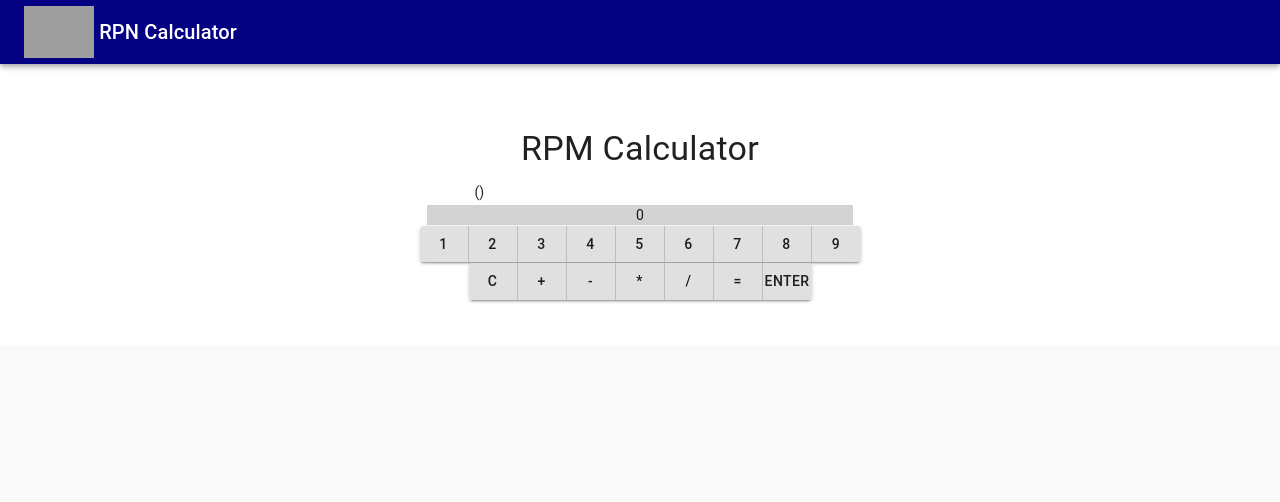
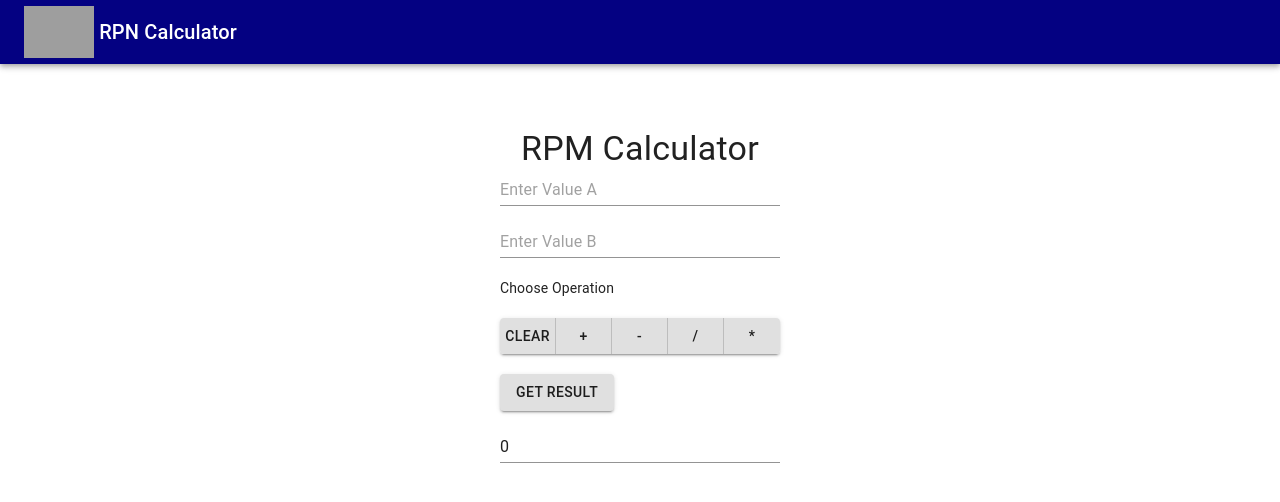
Before and after one commit to alfredrafael/my-rpn-calculator, a React (Create React App) app: page / in a window 1280 px wide. Shown: the top 502 px of the page. Built offline with nearby package versions, Linux system fonts and the light colour scheme; grey boxes are pictures that could not be loaded.

Commit message:
finishes

```diff
--- a/src/App.jsx
+++ b/src/App.jsx
@@ -1,4 +1,4 @@
-import React, { useState } from "react";
+import React, { useState, useEffect } from "react";
 import {
   Box,
   AppBar,
@@ -13,8 +13,11 @@ import {
   Typography,
   Button,
   ButtonGroup,
+  TextField,
+  Input,
 } from "@material-ui/core";
 import { makeStyles } from "@material-ui/core/styles";
+import "./app.css";
 
 const useStyles = makeStyles((theme) => ({
   myLogo: {
@@ -33,88 +36,70 @@ const useStyles = makeStyles((theme) => ({
     textAlign: "center",
   },
   calcButton: {
-    width: "3.5em",
+    width: "4em",
   },
-  calcBtnDouble: {
-    width: "7em",
+  activeBtn: {
+    background: "#040182",
+    color: "white",
+    width: "4em",
   },
-  btnRow: {
-    marginBottom: "1%",
-  },
-  myBtnRow: {
-    margin: "2% 0",
+  resultBtn: {
+    width: "fit-content",
   },
 }));
+
+const allOperations = [
+  {
+    name: "plus",
+    sign: "+",
+    className: "",
+  },
+  {
+    name: "minus",
+    sign: "-",
+    className: "",
+  },
+  {
+    name: "division",
+    sign: "/",
+    className: "",
+  },
+  {
+    name: "multiplication",
+    sign: "*",
+    className: "",
+  },
+];
 
 //////////////////////////////////////////////////////
 
 /////////////////////////////////////////////////////
 
 const App = () => {
-  const [calc, setCalc] = useState("");
-  const [result, setResult] = useState("");
-  const [stack, setStack] = useState([]);
+  const [valueA, setValueA] = useState();
+  const [valueB, setValueB] = useState();
+  const [operations, setOperations] = useState();
+  const [result, setResult] = useState(0);
 
-  const ops = ["/", "*", "+", "-", "."];
-
-  const enter = (value) => {
-    const innerStack = [];
-    setStack(value);
-    return innerStack;
-  };
-
-  const updateCalc = (value) => {
-    if (
-      (ops.includes(value) && calc === "") ||
-      (ops.includes(value) && ops.includes(calc.slice(-1)))
-    ) {
-      return;
+  const handleSubmit = () => {
+    if (operations === "+") {
+      setResult(parseInt(valueA) + parseInt(valueB));
     }
-    setCalc(calc + value);
-
-    if (!ops.includes(value)) {
-      setResult(eval(calc + value).toString());
+    if (operations === "-") {
+      setResult(parseInt(valueA) - parseInt(valueB));
+    }
+    if (operations === "*") {
+      setResult(parseInt(valueA) * parseInt(valueB));
+    }
+    if (operations === "/") {
+      setResult(parseInt(valueA) / parseInt(valueB));
     }
   };
 
-  const calculate = () => {
-    setCalc(eval(calc).toString());
-  };
-
-  const deleteLast = () => {
-    if (calc === "") {
-      return;
-    }
-    const value = calc.slice(0, -1);
-    setCalc(value);
-  };
-
-  const clearAll = () => {
-    if (calc === "") {
-      return;
-    }
-    const value = "";
-    const result = "";
-    setCalc(value);
-    setResult(result);
-  };
-
-  const createDigits = () => {
-    const digits = [];
-
-    for (let i = 1; i < 10; i++) {
-      digits.push(
-        <Button
-          onClick={() => updateCalc(i.toString())}
-          key={i}
-          className={myClasses.calcButton}
-        >
-          {i}
-        </Button>
-      );
-    }
-
-    return digits;
+  const clearField = () => {
+    setValueA(0);
+    setValueB(0);
+    setResult(0);
   };
 
   const myClasses = useStyles();
@@ -145,74 +130,66 @@ const App = () => {
               >
                 RPM Calculator
               </Typography>
-              <div
-                style={{
-                  textAlign: "left",
-                  marginLeft: "20%",
-                  marginBottom: "2%",
-                }}
-              >
-                {enter ? <span>({enter})</span> : "ddd"}
-              </div>
-
               <Grid container spacing={2} justify="center">
-                <div className={myClasses.display}>{calc || "0"}</div>
-              </Grid>
-              <Grid container spacing={2} justify="center">
-                <div style={{}}>
-                  <ButtonGroup
-                    variant="contained"
-                    aria-label="outlined primary button group"
-                    className={myClasses.myBtnRow}
-                  >
-                    {createDigits()}
-                  </ButtonGroup>
-                </div>
-              </Grid>
-              <Grid container spacing={2} justify="center">
+                <div style={{ display: "flex", flexDirection: "column" }}>
+                  <Input
+                    text
+                    placeholder="Enter Value A"
+                    value={valueA}
+                    onChange={(e) => setValueA(e.target.value)}
+                    inputProps={{ "aria-label": "description" }}
+                  />
+                  <br />
+                  <Input
+                    placeholder="Enter Value B"
+                    value={valueB}
+                    onChange={(e) => setValueB(e.target.value)}
+                    inputProps={{ "aria-label": "description" }}
+                  />
+                  <br />
+                  Choose Operation
+                  <br />
+                  <br />
                   <ButtonGroup
                     variant="contained"
                     aria-label="outlined primary button group"
                     className={myClasses.btnRow}
                   >
-                  <Button onClick={clearAll} className={myClasses.calcButton}>
-                    C
+                    <Button
+                      onClick={clearField}
+                      className={myClasses.calcButton}
+                    >
+                      CLEAR
                     </Button>
 
+                    {allOperations.map((operation, i) => (
                       <Button
-                    onClick={() => updateCalc("+")}
-                    className={myClasses.calcButton}
+                        onClick={() => setOperations(operation.sign)}
+                        className={
+                          operations == operation.sign
+                            ? myClasses.activeBtn
+                            : myClasses.calcButton
+                        }
+                        id={operation.name}
                       >
-                    +
+                        {operation.sign}
                       </Button>
+                    ))}
+                  </ButtonGroup>
+                  <br />
                   <Button
-                    onClick={() => updateCalc("-")}
-                    className={myClasses.calcButton}
+                    variant="contained"
+                    onClick={handleSubmit}
+                    className={myClasses.resultBtn}
                   >
-                    -
+                    Get Result
                   </Button>
-                  <Button
-                    onClick={() => updateCalc("*")}
-                    className={myClasses.calcButton}
-                  >
-                    *
-                  </Button>
-                  <Button
-                    onClick={() => updateCalc("/")}
-                    className={myClasses.calcButton}
-                  >
-                    /
-                  </Button>
-                  <Button onClick={calculate} className={myClasses.calcButton}>
-                    =
-                  </Button>
-                  <Button
-                    onClick={() => enter()}
-                    className={myClasses.calcButton}
-                  >
-                    ENTER
-                  </Button>
-                </ButtonGroup>
+                  <br />
+                  <Input
+                    value={result}
+                    inputProps={{ "aria-label": "description" }}
+                  />
+                </div>
               </Grid>
             </Container>
           </div>
--- a/src/app.css
+++ b/src/app.css
@@ -1,3 +1,3 @@
-.calcButton {
+.activeBtn {
   background: red !important;
 }
```
Lines whose indentation alone changed are shown as unchanged.
